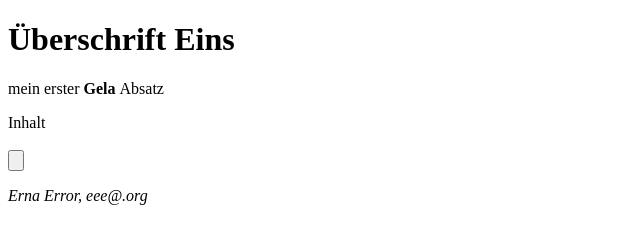
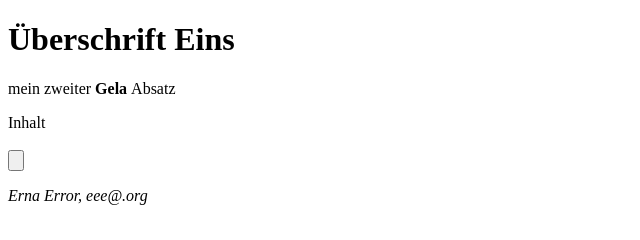
Before and after one commit to tobcreate19/webprogrammierung, a plain HTML site: page ueben.html in a window 1280 px wide. Shown: the full height of the page, 0-640 px from the left. Drawn offline with Linux system fonts and the light colour scheme.

Commit message:
Update ueben.html

```diff
--- a/ueben.html
+++ b/ueben.html
@@ -8,7 +8,7 @@
 </head>
 <body>
     <h1>Überschrift Eins</h1>
-    <p>mein erster <strong> Gela </strong> Absatz
+    <p>mein zweiter <strong> Gela </strong> Absatz
     </p>
 
     <main> Inhalt </main>
```
